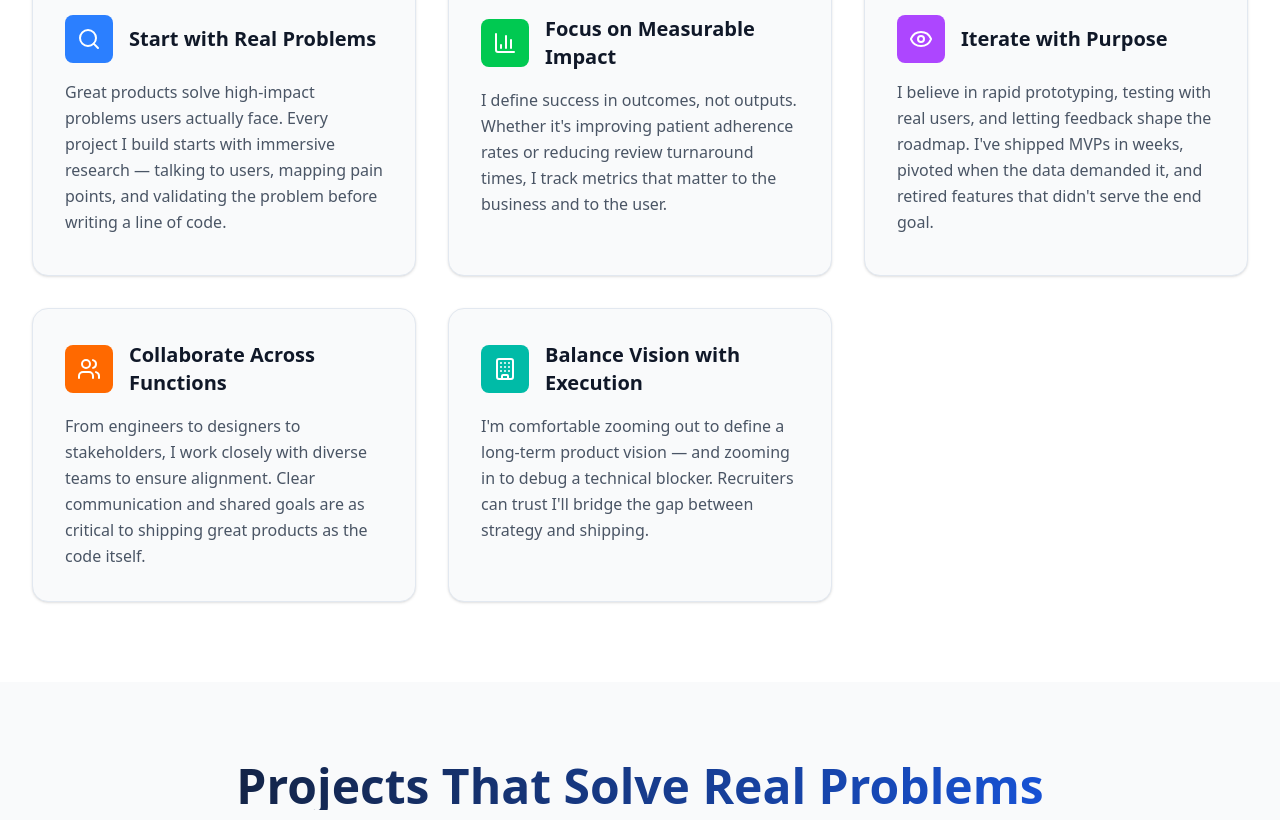
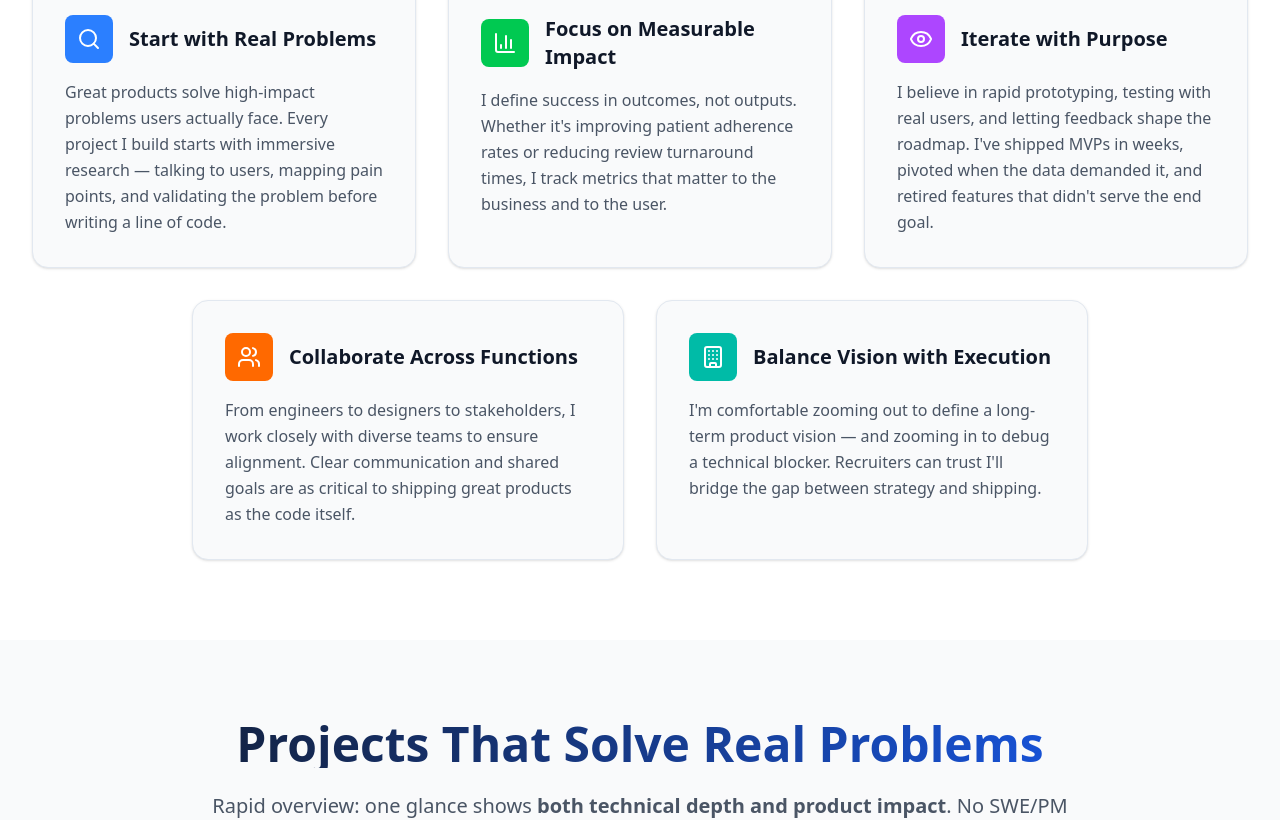
Before and after one commit to PriscillaOng12/portfolio, a Next.js app: page / in a window 1280 px wide. Shown: the part 2488-3308 px from the top of the page. Built offline with nearby package versions, Linux system fonts and the light colour scheme.

Commit message:
Update product-philosophy.tsx

```diff
--- a/src/components/product-philosophy.tsx
+++ b/src/components/product-philosophy.tsx
@@ -70,8 +70,9 @@ export function ProductPrinciples() {
           </p>
         </motion.div>
 
-        <div className="grid grid-cols-1 md:grid-cols-2 lg:grid-cols-3 gap-8 lg:grid-rows-2">
-          {principles.map((principle, index) => {
+        <div className="grid grid-cols-1 md:grid-cols-2 lg:grid-cols-3 gap-8">
+          {/* Top Row: First 3 principles */}
+          {principles.slice(0, 3).map((principle, index) => {
             const IconComponent = principle.icon;
             return (
               <motion.article
@@ -82,16 +83,11 @@ export function ProductPrinciples() {
                 viewport={{ once: true }}
                 role="article"
                 tabIndex={0}
-                className={`
-                  bg-gray-50 dark:bg-gray-800 rounded-2xl p-8 shadow-sm border border-gray-100 dark:border-gray-700
+                className="bg-gray-50 dark:bg-gray-800 rounded-2xl p-8 shadow-sm border border-gray-100 dark:border-gray-700
                   transition-all duration-150 ease-in-out cursor-pointer
                   hover:shadow-lg hover:-translate-y-1
                   focus-visible:outline-2 focus-visible:outline-blue-500 focus-visible:outline-offset-2
-                  motion-reduce:transition-none motion-reduce:hover:transform-none
-                  ${index >= 3 ? 'lg:col-span-1' : ''}
-                  ${index === 3 ? 'lg:col-start-1 lg:row-start-2' : ''}
-                  ${index === 4 ? 'lg:col-start-2 lg:row-start-2' : ''}
-                `}
+                  motion-reduce:transition-none motion-reduce:hover:transform-none"
               >
                 <div className="flex items-center gap-4 mb-4">
                   <div className={`w-12 h-12 ${colorMap[principle.color as keyof typeof colorMap]} rounded-lg flex items-center justify-center flex-shrink-0`}>
@@ -110,6 +106,47 @@ export function ProductPrinciples() {
               </motion.article>
             );
           })}
+
+          {/* Bottom Row: Last 2 principles, centered */}
+          <div className="lg:col-span-3 flex justify-center">
+            <div className="grid grid-cols-1 md:grid-cols-2 gap-8 max-w-4xl">
+              {principles.slice(3).map((principle, index) => {
+                const IconComponent = principle.icon;
+                const actualIndex = index + 3; // Adjust delay for animation
+                return (
+                  <motion.article
+                    key={principle.title}
+                    initial={{ opacity: 0, y: 20 }}
+                    whileInView={{ opacity: 1, y: 0 }}
+                    transition={{ duration: 0.6, delay: actualIndex * 0.1 }}
+                    viewport={{ once: true }}
+                    role="article"
+                    tabIndex={0}
+                    className="bg-gray-50 dark:bg-gray-800 rounded-2xl p-8 shadow-sm border border-gray-100 dark:border-gray-700
+                      transition-all duration-150 ease-in-out cursor-pointer
+                      hover:shadow-lg hover:-translate-y-1
+                      focus-visible:outline-2 focus-visible:outline-blue-500 focus-visible:outline-offset-2
+                      motion-reduce:transition-none motion-reduce:hover:transform-none"
+                  >
+                    <div className="flex items-center gap-4 mb-4">
+                      <div className={`w-12 h-12 ${colorMap[principle.color as keyof typeof colorMap]} rounded-lg flex items-center justify-center flex-shrink-0`}>
+                        <IconComponent
+                          className="w-6 h-6 text-white"
+                          aria-hidden="true"
+                        />
+                      </div>
+                      <h3 className="text-xl font-bold text-gray-900 dark:text-white">
+                        {principle.title}
+                      </h3>
+                    </div>
+                    <p className="text-gray-600 dark:text-gray-300 leading-relaxed">
+                      {principle.content}
+                    </p>
+                  </motion.article>
+                );
+              })}
+            </div>
+          </div>
         </div>
       </div>
     </section>
```
